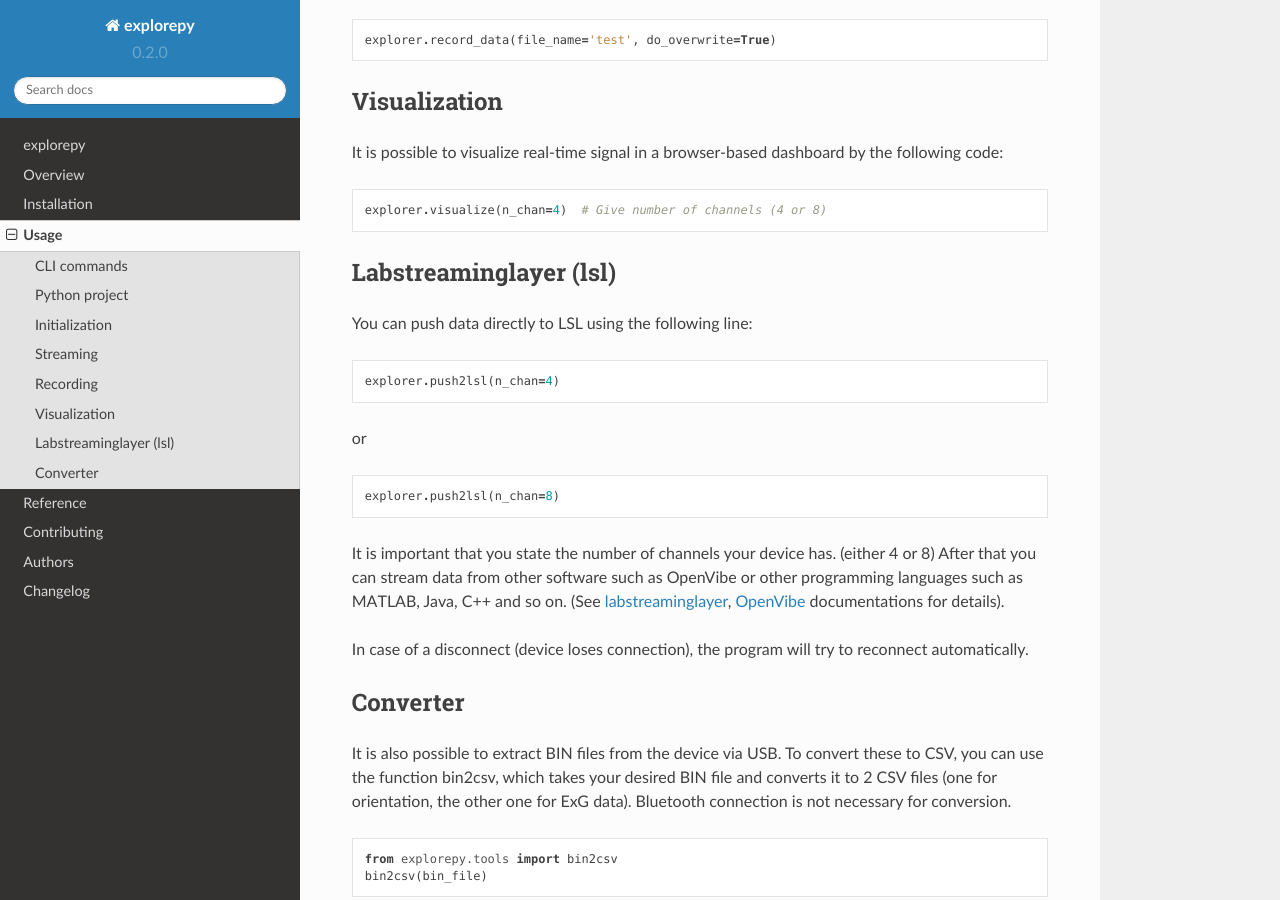
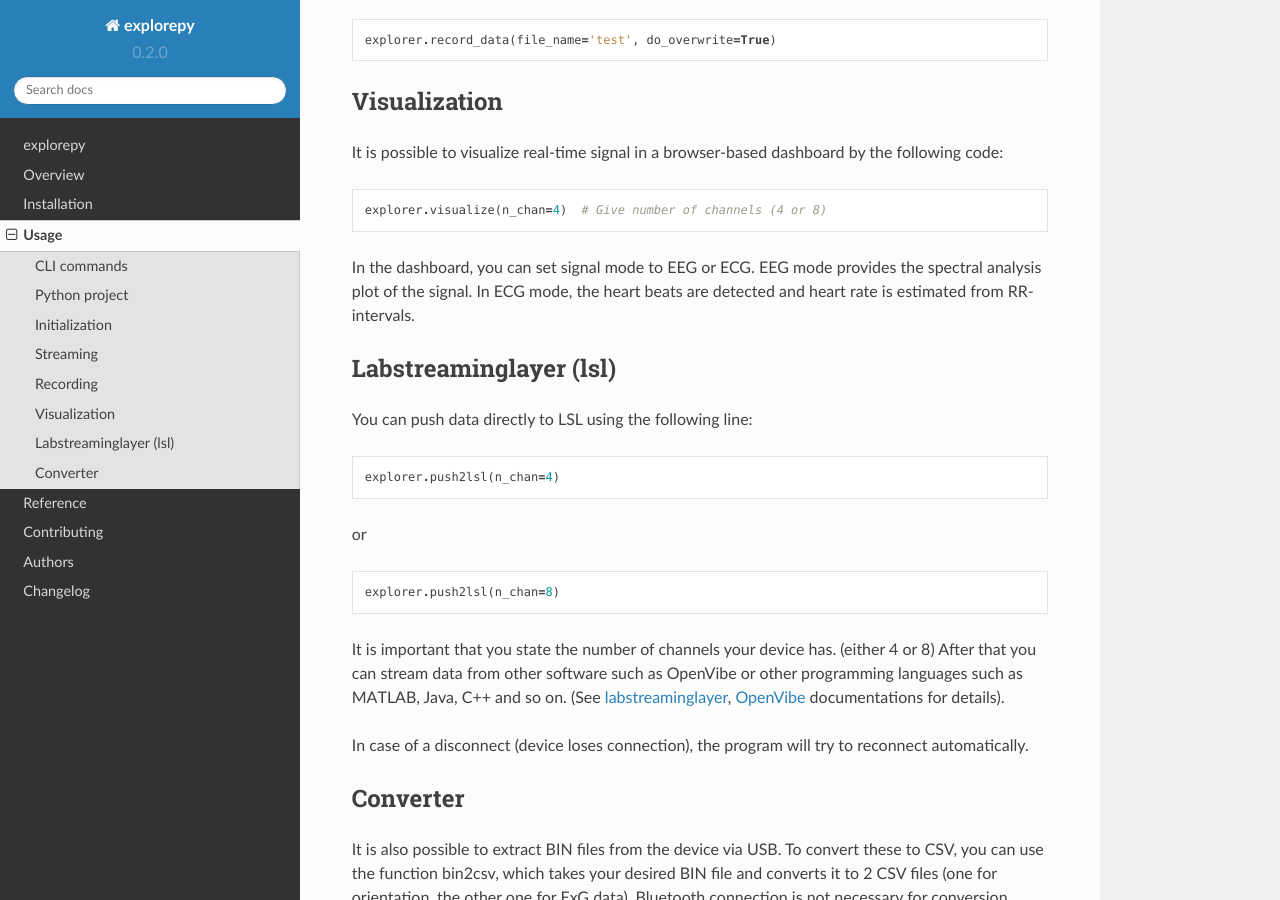
Before and after one commit to EEGKit/explorepy, a Sphinx documentation site: the page built from docs/usage.rst, in a window 1280 px wide and 900 px high, scrolled down 1545 px. Built offline with Sphinx 7.4.7 and the Read the Docs theme 2.0.0, drawn with Linux system fonts in a browser that asks for light colours.

Commit message:
update dashboard features

```diff
--- a/docs/usage.rst
+++ b/docs/usage.rst
@@ -62,6 +62,8 @@ It is possible to visualize real-time signal in a browser-based dashboard by the
 
     explorer.visualize(n_chan=4)  # Give number of channels (4 or 8)
 
+In the dashboard, you can set signal mode to EEG or ECG. EEG mode provides the spectral analysis plot of the signal. In ECG mode, the heart beats are detected and heart rate is estimated from RR-intervals.
+
 
 Labstreaminglayer (lsl)
 ^^^^^^^^^^^^^^^^^^^^^^^
```
